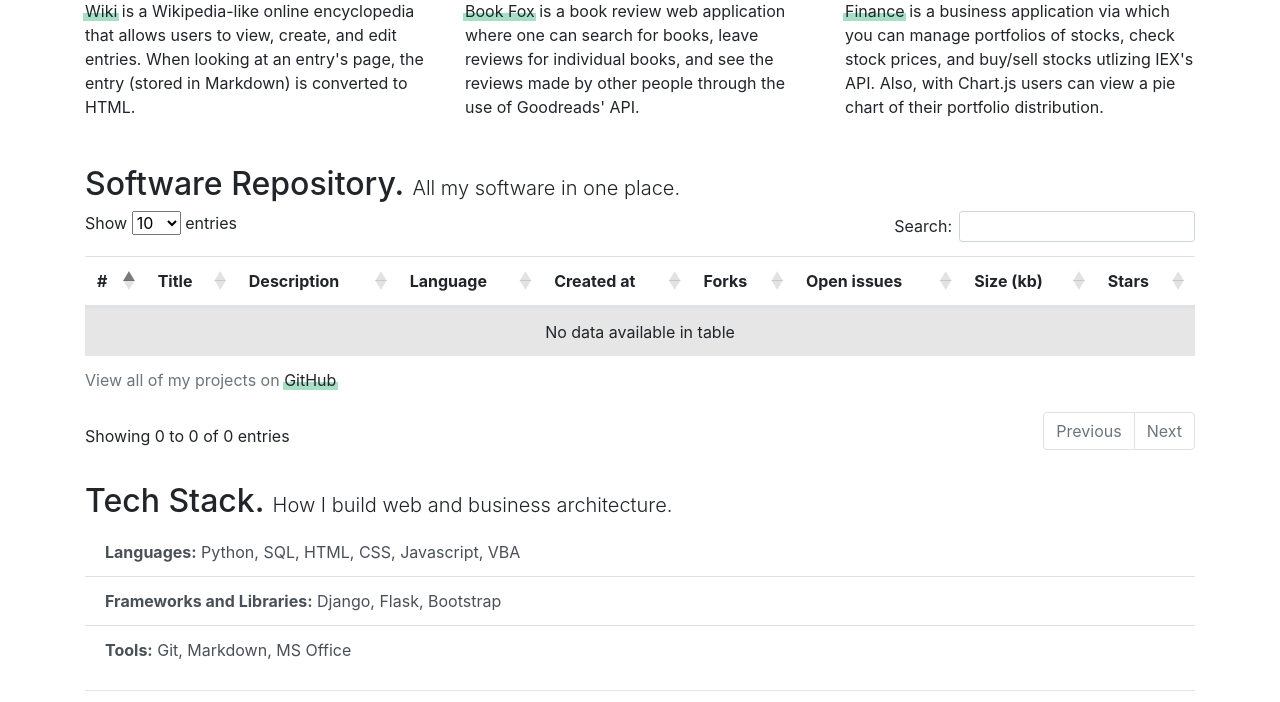
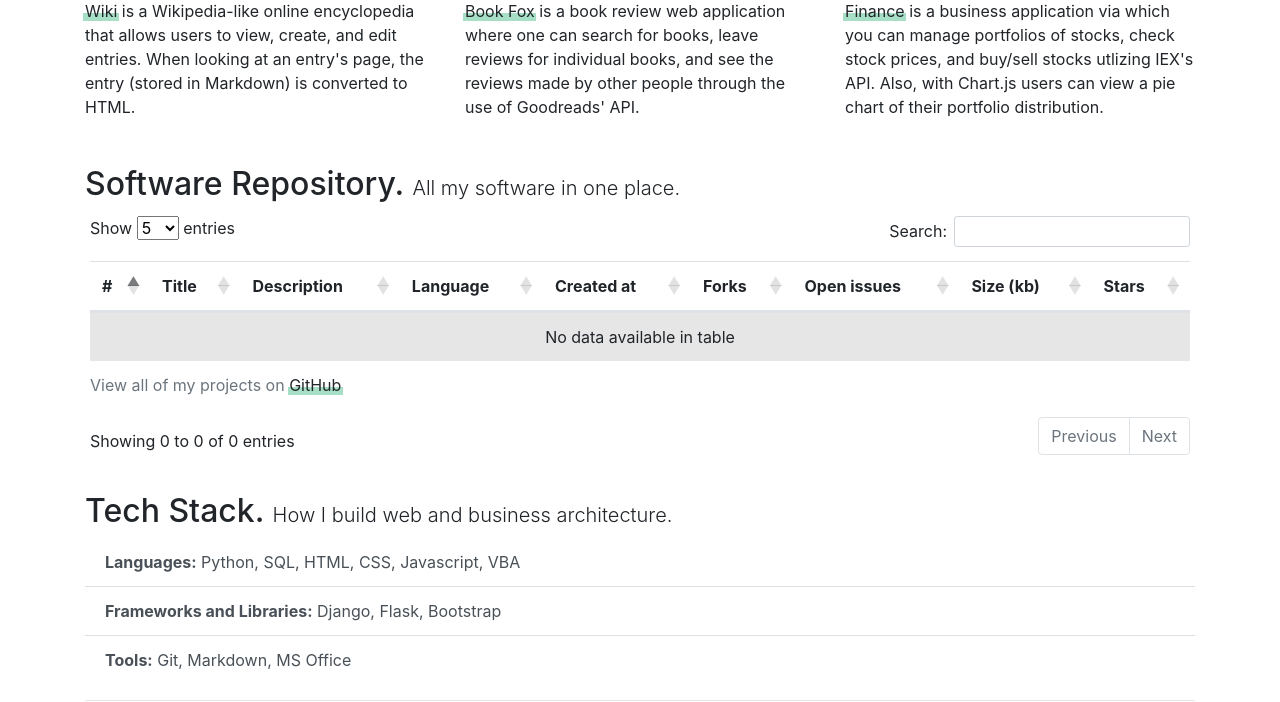
Before and after one commit to maxdemaio/mflask, a Flask app: template templates/software.html in a window 1280 px wide. Shown: the part 377-1079 px from the top of the page. Run offline with Flask 2, Linux system fonts and the light colour scheme; the template is opened without the code that fills it, so the values that code supplies are empty; some libraries are stand-ins or nearby versions.

Commit message:
Added padding to table wrapper, updated page length

```diff
--- a/templates/software.html
+++ b/templates/software.html
@@ -9,7 +9,9 @@
 
 <script>
     $(document).ready(function () {
-        $('#myTable').DataTable();
+        $('#myTable').DataTable({
+            "lengthMenu": [[5, 10, 25, 50, -1], [5, 10, 25, 50, "All"]]
+        });
     });
 </script>
 
@@ -109,7 +111,7 @@
         <!--My software repository-->
         <div class="myFeature">
             <h2>Software Repository. <span class="lead">All my software in one place.</span></h2>
-            <div class="table-responsive">
+            <div class="table-responsive" style="padding: 5px;">
                 <table class="table table-striped" id="myTable">
                     <caption>View all of my projects on <a href="https://github.com/maxwelldemaio" class="myLink">GitHub</a></caption>
                     <thead>
```
